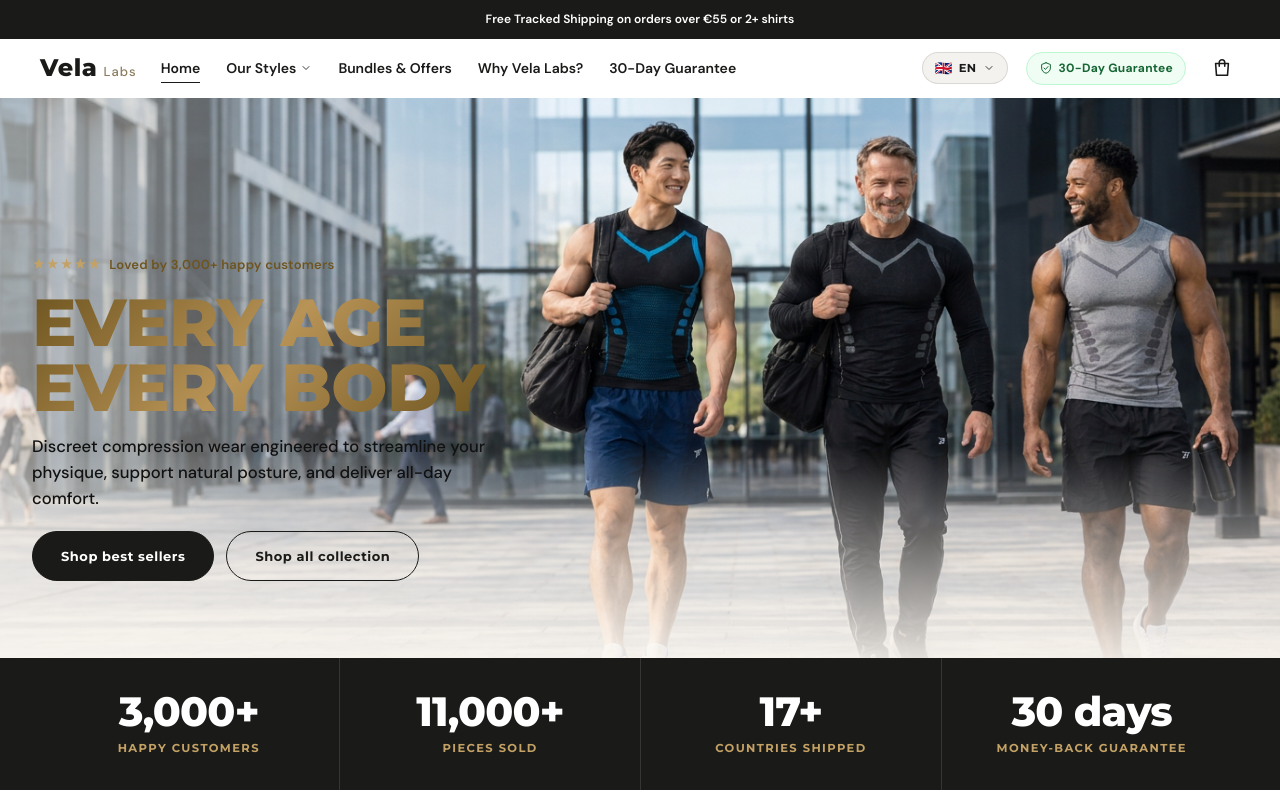
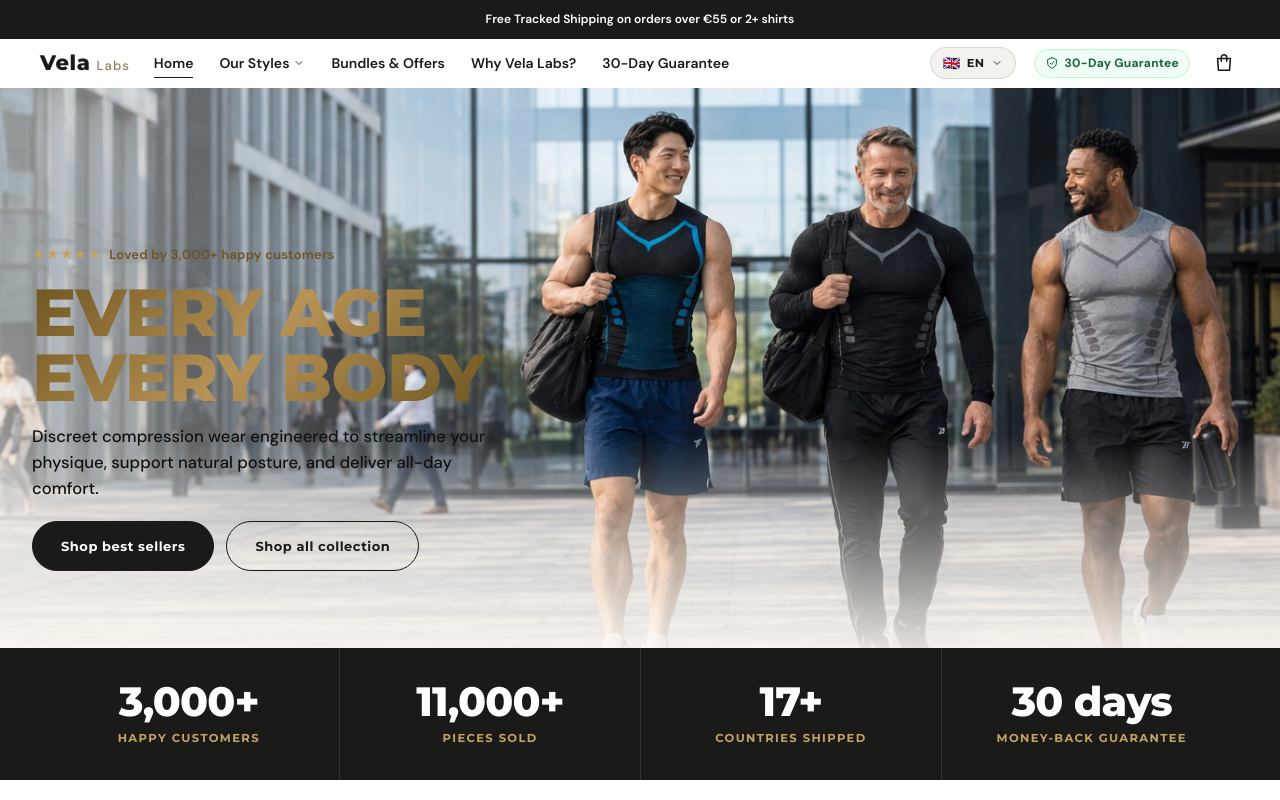
Before and after one commit to JitBay/Ecom_gung, a React (Vite) app: page / in a window 1280 px wide. Shown: the top 800 px of the page. Built offline with nearby package versions, Linux system fonts and the light colour scheme.

Commit message:
style: affiner davantage la hauteur du header a 48px

```diff
--- a/src/components/layout/Header.css
+++ b/src/components/layout/Header.css
@@ -62,7 +62,7 @@
 
 .logo strong {
   font-family: 'Montserrat', var(--sans);
-  font-size: 24px;
+  font-size: 21px;
   font-weight: 800;
 }
 
@@ -169,7 +169,7 @@
   display: inline-flex;
   align-items: center;
   gap: 6px;
-  padding: 6px 12px;
+  padding: 4px 10px;
   border-radius: 20px;
   background: #f0fdf4;
   border: 1px solid #bbf7d0;
@@ -229,8 +229,8 @@
 .icon-btn {
   display: grid;
   place-items: center;
-  width: 36px;
-  height: 36px;
+  width: 32px;
+  height: 32px;
   border-radius: 50%;
   transition: background 0.2s;
 }
--- a/src/styles/global.css
+++ b/src/styles/global.css
@@ -25,7 +25,7 @@
   --radius-lg: 22px;
   --page: 1280px;
   --gutter: clamp(16px, 4vw, 40px);
-  --header-h: 58px;
+  --header-h: 48px;
 }
 
 *,
```
